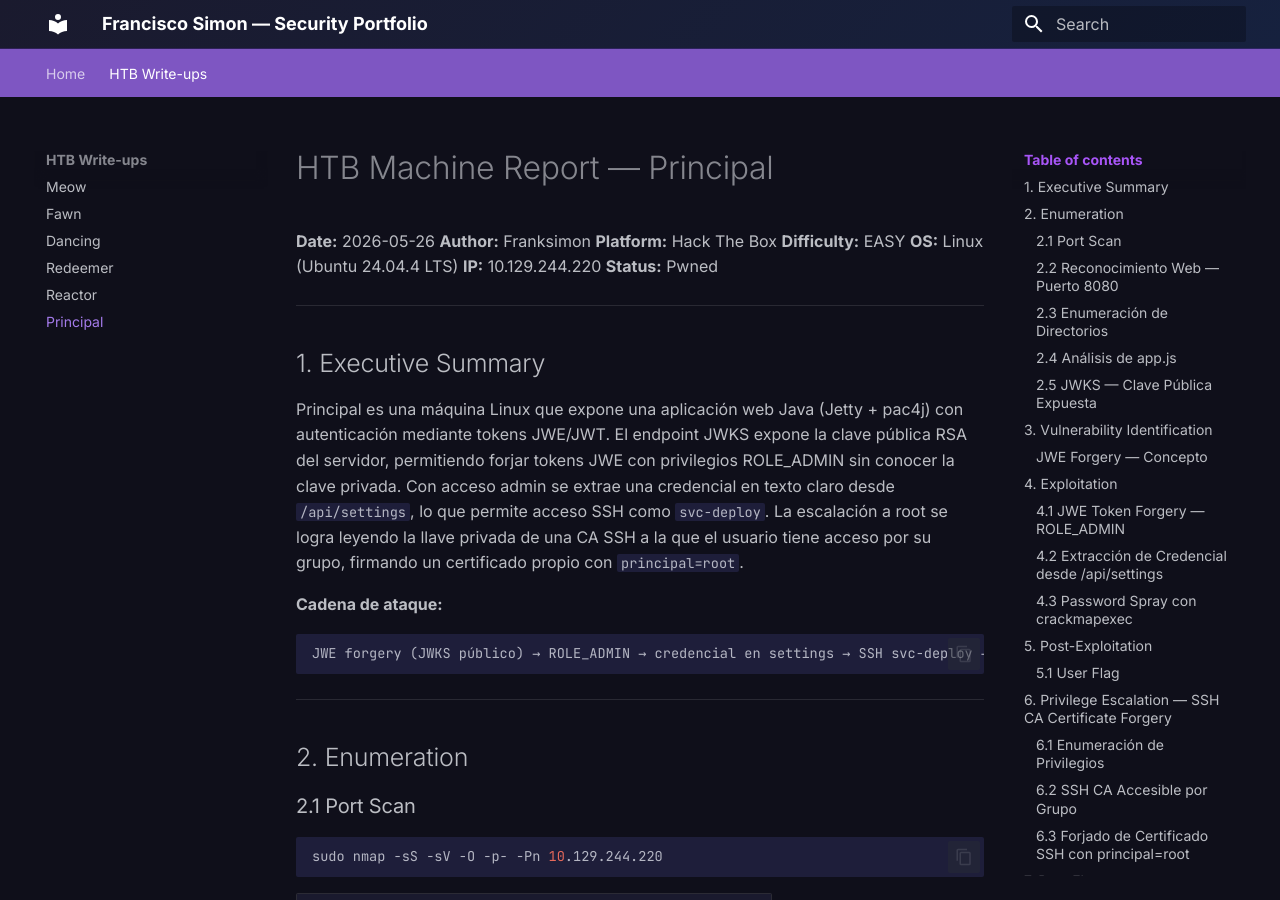
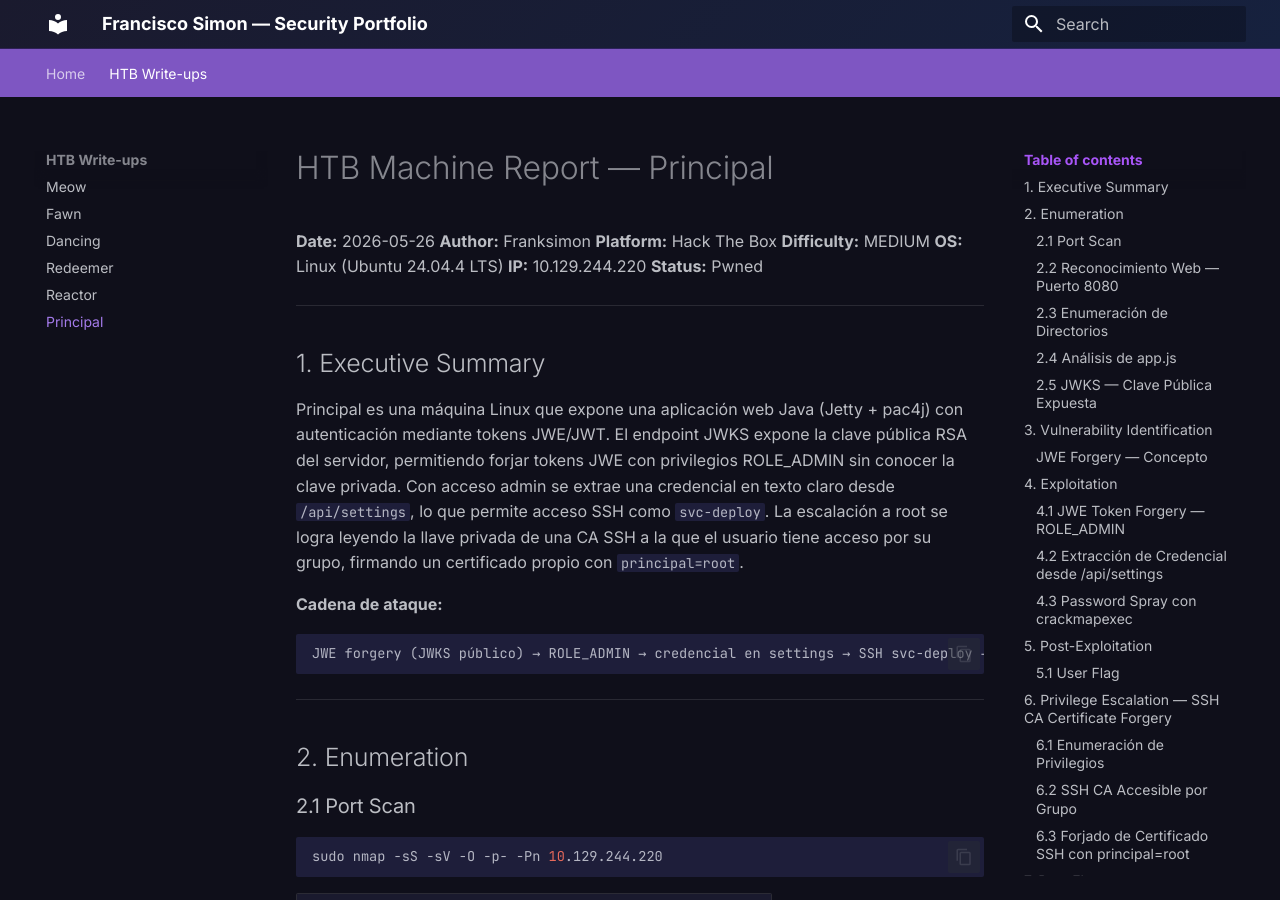
Before and after one commit to FranciscoSimonWasel/security-portfolio, an MkDocs documentation site: the page built from docs/HTB/Principal.md, in a window 1280 px wide and 900 px high. Built offline with MkDocs 1.6.1 and Material for MkDocs 9.7.7, drawn with Linux system fonts in a browser that asks for light colours.

Commit message:
Fix Principal difficulty: Easy → Medium
Co-Authored-By: Claude Sonnet 4.6 <noreply@anthropic.com>

```diff
--- a/docs/HTB/Principal.md
+++ b/docs/HTB/Principal.md
@@ -3,7 +3,7 @@
 **Date:** 2026-05-26
 **Author:** Franksimon
 **Platform:** Hack The Box
-**Difficulty:** EASY
+**Difficulty:** MEDIUM
 **OS:** Linux (Ubuntu 24.04.4 LTS)
 **IP:** 10.129.244.220
 **Status:** Pwned
```
Also changed, not shown: docs/index.md (+1 -1 lines).
